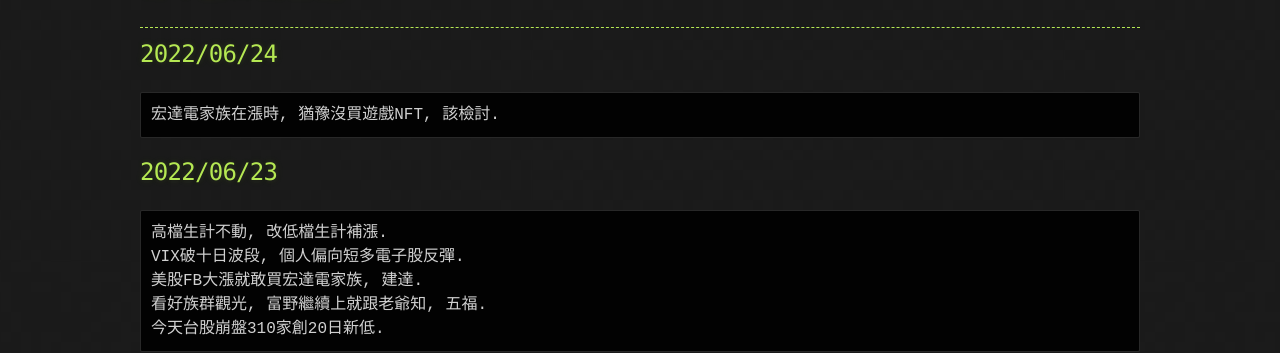
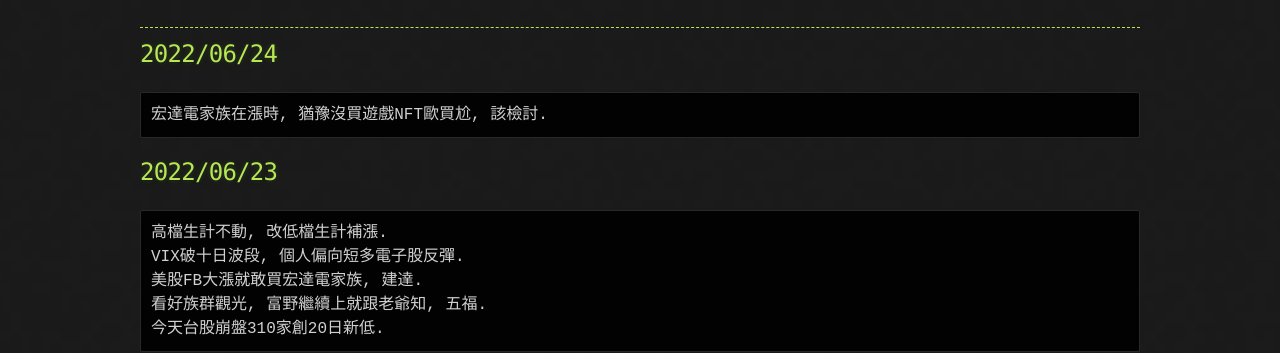
Before and after one commit to lepg5487/Stock_God, a Jekyll site: the page built from index.md, in a window 1280 px wide and 900 px high. Shown: the part 271-624 px from the top of the window. Built offline with Jekyll 4.4.1, drawn with Linux system fonts in a browser that asks for light colours; our own code applies the rules of GitHub Pages for plain Markdown files.

Commit message:
Update index.md

````diff
--- a/index.md
+++ b/index.md
@@ -8,7 +8,7 @@
 
 ## 2022/06/24
 ```
-宏達電家族在漲時, 猶豫沒買遊戲NFT, 該檢討.
+宏達電家族在漲時, 猶豫沒買遊戲NFT歐買尬, 該檢討.
 ```
 
 ## 2022/06/23
````
